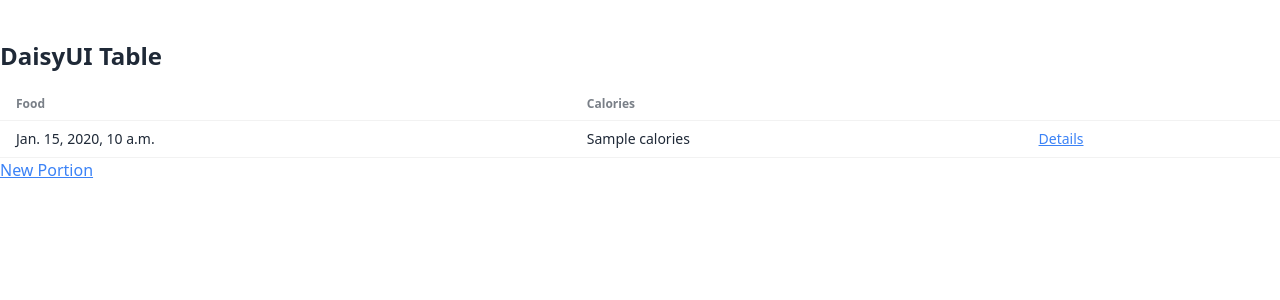
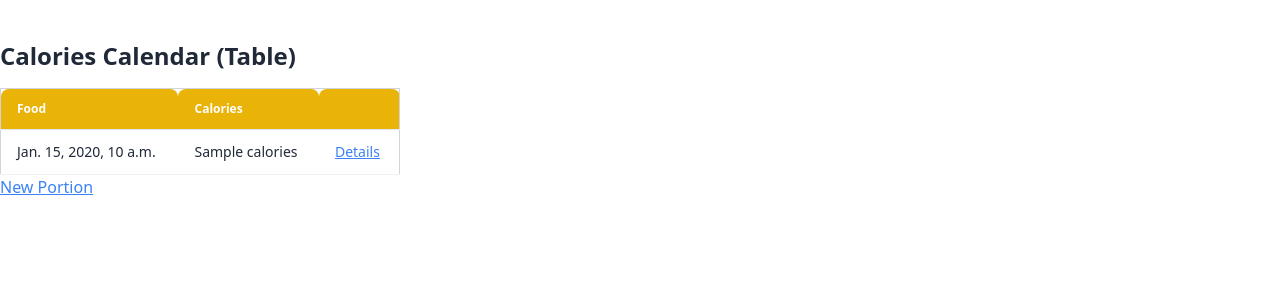
Before and after one commit to susrik/django-nutrition, a Django app: template nutrition/templates/nutrition/days.html in a window 1280 px wide. Shown: the top 300 px of the page. Run offline with Django 5.2, Linux system fonts and the light colour scheme; the template is opened without the code that fills it: most values are stand-ins (such as "Sample title", 1, 10 or a date in 2020).

Commit message:
added style def for top-level table

```diff
--- a/nutrition/static/nutrition/css/styles.css
+++ b/nutrition/static/nutrition/css/styles.css
@@ -1751,6 +1751,106 @@ html {
 }
 
 @media (hover:hover) {
+  .days tr.hover:hover,.days tr.hover:nth-child(even):hover {
+    --tw-bg-opacity: 1;
+    background-color: var(--fallback-b2,oklch(var(--b2)/var(--tw-bg-opacity)));
+  }
+}
+
+.days {
+  position: relative;
+  width: 100%;
+  border-radius: var(--rounded-box, 1rem);
+  text-align: left;
+  font-size: 0.875rem;
+  line-height: 1.25rem;
+}
+
+.days :where(.table-pin-rows thead tr) {
+  position: sticky;
+  top: 0px;
+  z-index: 1;
+  --tw-bg-opacity: 1;
+  background-color: var(--fallback-b1,oklch(var(--b1)/var(--tw-bg-opacity)));
+}
+
+.days :where(.table-pin-rows tfoot tr) {
+  position: sticky;
+  bottom: 0px;
+  z-index: 1;
+  --tw-bg-opacity: 1;
+  background-color: var(--fallback-b1,oklch(var(--b1)/var(--tw-bg-opacity)));
+}
+
+.days :where(.table-pin-cols tr th) {
+  position: sticky;
+  left: 0px;
+  right: 0px;
+  --tw-bg-opacity: 1;
+  background-color: var(--fallback-b1,oklch(var(--b1)/var(--tw-bg-opacity)));
+}
+
+.days:where([dir="rtl"], [dir="rtl"] *) {
+  text-align: right;
+}
+
+.days :where(th, td) {
+  padding-left: 1rem;
+  padding-right: 1rem;
+  padding-top: 0.75rem;
+  padding-bottom: 0.75rem;
+  vertical-align: middle;
+}
+
+.days tr.active,.days tr.active:nth-child(even) {
+  --tw-bg-opacity: 1;
+  background-color: var(--fallback-b2,oklch(var(--b2)/var(--tw-bg-opacity)));
+}
+
+.days :where(thead tr, tbody tr:not(:last-child), tbody tr:first-child:last-child) {
+  border-bottom-width: 1px;
+  --tw-border-opacity: 1;
+  border-bottom-color: var(--fallback-b2,oklch(var(--b2)/var(--tw-border-opacity)));
+}
+
+.days :where(thead, tfoot) {
+  white-space: nowrap;
+  font-size: 0.75rem;
+  line-height: 1rem;
+  font-weight: 700;
+  color: var(--fallback-bc,oklch(var(--bc)/0.6));
+}
+
+.days :where(tfoot) {
+  border-top-width: 1px;
+  --tw-border-opacity: 1;
+  border-top-color: var(--fallback-b2,oklch(var(--b2)/var(--tw-border-opacity)));
+}
+
+.days {
+  display: table;
+  width: 100%;
+  max-width: 400px;
+  border-radius: 0.5rem;
+  border-width: 1px;
+  --tw-border-opacity: 1;
+  border-color: rgb(209 213 219 / var(--tw-border-opacity));
+}
+
+.days th {
+  border-top-left-radius: 0.5rem;
+  border-top-right-radius: 0.5rem;
+  --tw-bg-opacity: 1;
+  background-color: rgb(234 179 8 / var(--tw-bg-opacity));
+  --tw-text-opacity: 1;
+  color: rgb(255 255 255 / var(--tw-text-opacity));
+}
+
+.days td {
+  border-top-width: 1px;
+}
+
+@media (hover:hover) {
   .meal tr.hover:hover,.meal tr.hover:nth-child(even):hover {
     --tw-bg-opacity: 1;
     background-color: var(--fallback-b2,oklch(var(--b2)/var(--tw-bg-opacity)));
@@ -1830,6 +1930,7 @@ html {
 .meal {
   display: table;
   width: 100%;
+  max-width: 200px;
   border-radius: 0.5rem;
   border-width: 1px;
   --tw-border-opacity: 1;
--- a/nutrition/templates/nutrition/days.html
+++ b/nutrition/templates/nutrition/days.html
@@ -16,28 +16,29 @@
 <body>
 
 <div class="container mx-auto mt-10">
-    <h1 class="text-2xl font-bold mb-4">DaisyUI Table</h1>
+    <h1 class="text-2xl font-bold mb-4">Calories Calendar (Table)</h1>
 
     <div class="overflow-x-auto">
-        <table class="table w-full">
+        <table class="days">
             <!-- Table Head -->
             <thead>
                 <tr>
-                    <th class="px-4 py-2">Food</th>
-                    <th class="px-4 py-2">Calories</th>
+                    <th>Food</th>
+                    <th>Calories</th>
+                    <th></th>
                 </tr>
             </thead>
             <tbody>
                 {% for d in days %}
                 <tr class="hover cursor-pointer" onclick="toggleSubtable('{{ d.date }}')">
-                    <td class="px-4 py-2">{{ d.date }}</td>
-                    <td class="px-4 py-2">{{ d.calories }}</td>
-                    <td class="px-4 py-2">
+                    <td>{{ d.date }}</td>
+                    <td>{{ d.calories }}</td>
+                    <td>
                         <a href="{% url 'day' d.date %}" class="text-blue-500 underline">Details</a>
                     </td>
                 </tr>
                 <tr id="subtable-{{ d.date }}" class="hidden">
-                    <td colspan="2">
+                    <td colspan="3">
                         <div class="overflow-x-auto">
                             {% include 'nutrition/meals.html' with meals=d.meals %}
                         </div>
```
Also changed, not shown: nutrition/static/nutrition/css/base.css (+14 -1 lines).
